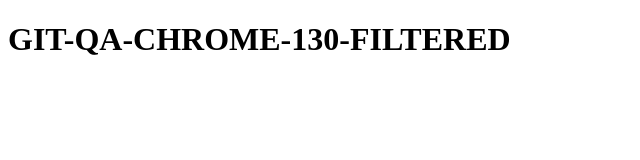
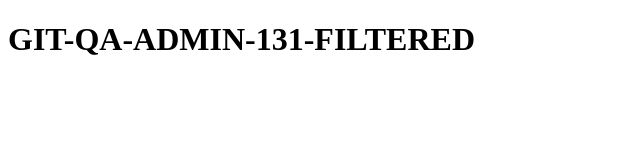
Before and after one commit to Ali-Hassan-hub-web/ezepanel-git-qa-public-20261122, a plain HTML site: page index.html in a window 1280 px wide. Shown: the whole page, without its empty margins (0-640 px from the left). Drawn offline with Linux system fonts and the light colour scheme.

Commit message:
Admin Chrome QA131 genuine signed feature/qa push

```diff
--- a/index.html
+++ b/index.html
@@ -1 +1 @@
-<!doctype html><h1>GIT-QA-CHROME-130-FILTERED</h1>
+<!doctype html><title>Disposable Admin Git QA</title><h1>GIT-QA-ADMIN-131-FILTERED</h1>
```
